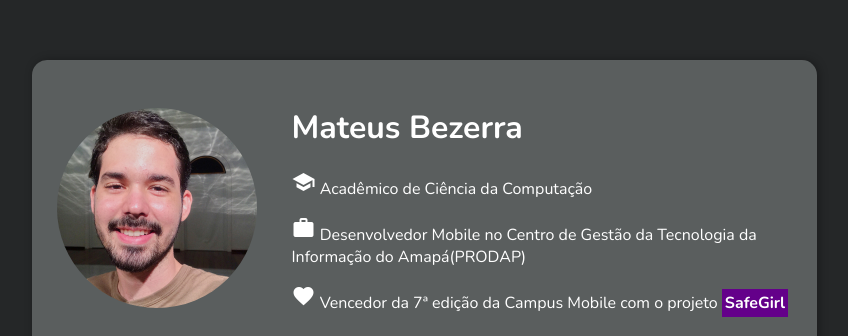
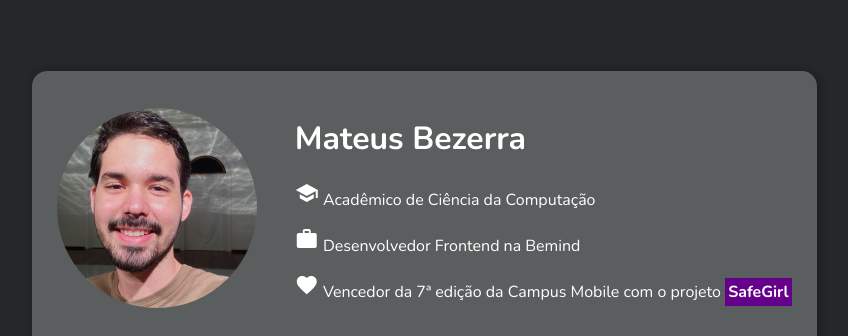
Before and after one commit to mateusbzerra/mateusbezerra, a plain HTML site: page index.html in a window 1280 px wide. Shown: the part 135-471 px from the top of the page, without its empty margins (216-1064 px from the left). Drawn offline with nearby package versions, Linux system fonts and the light colour scheme.

Commit message:
Update index.html

```diff
--- a/index.html
+++ b/index.html
@@ -24,8 +24,7 @@
           </p>
           <p>
             <i class="material-icons">work</i>
-            Desenvolvedor Mobile no Centro de Gestão da Tecnologia da Informação
-            do Amapá(PRODAP)
+            Desenvolvedor Frontend na Bemind
           </p>
           <p>
             <i class="material-icons">favorite</i>
```
